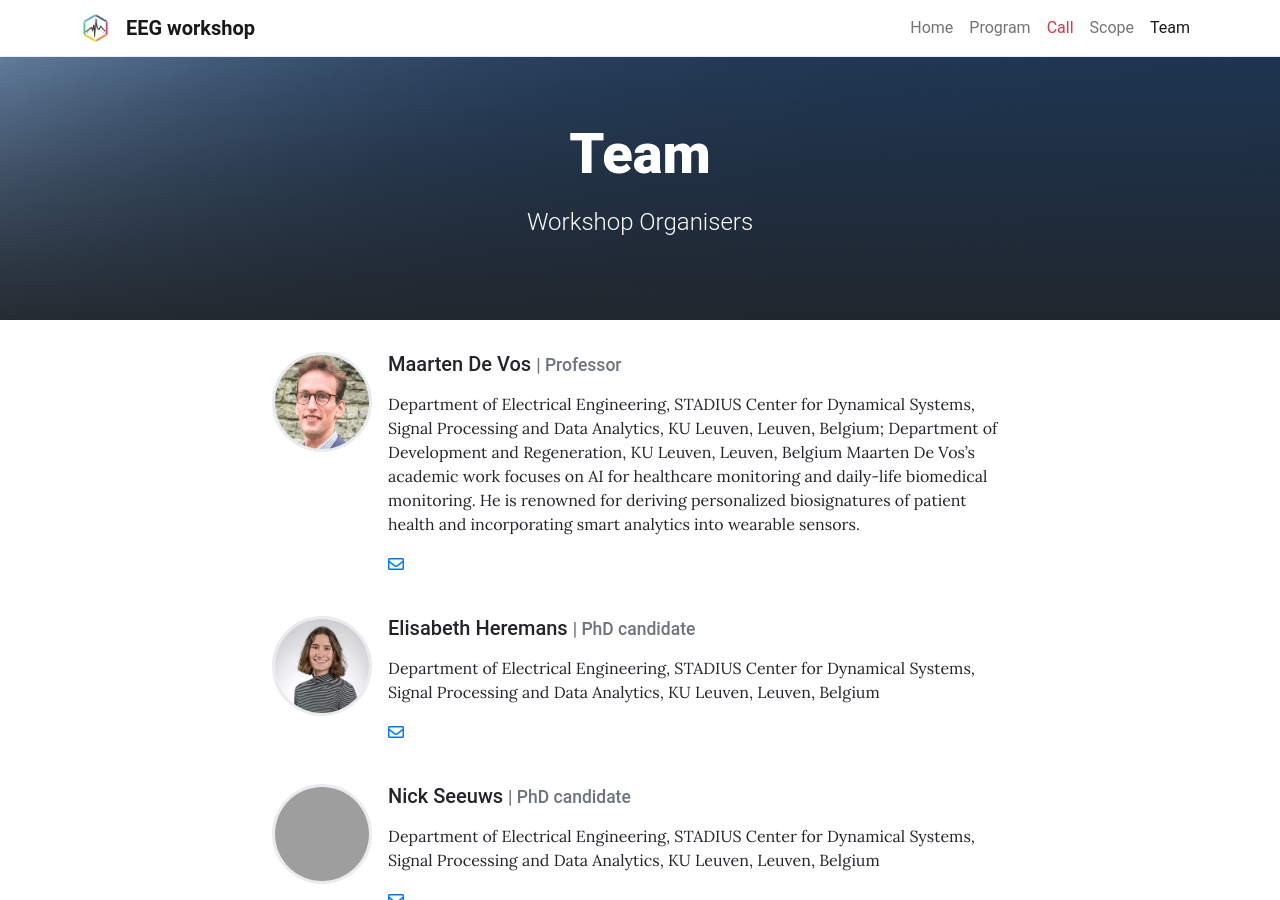
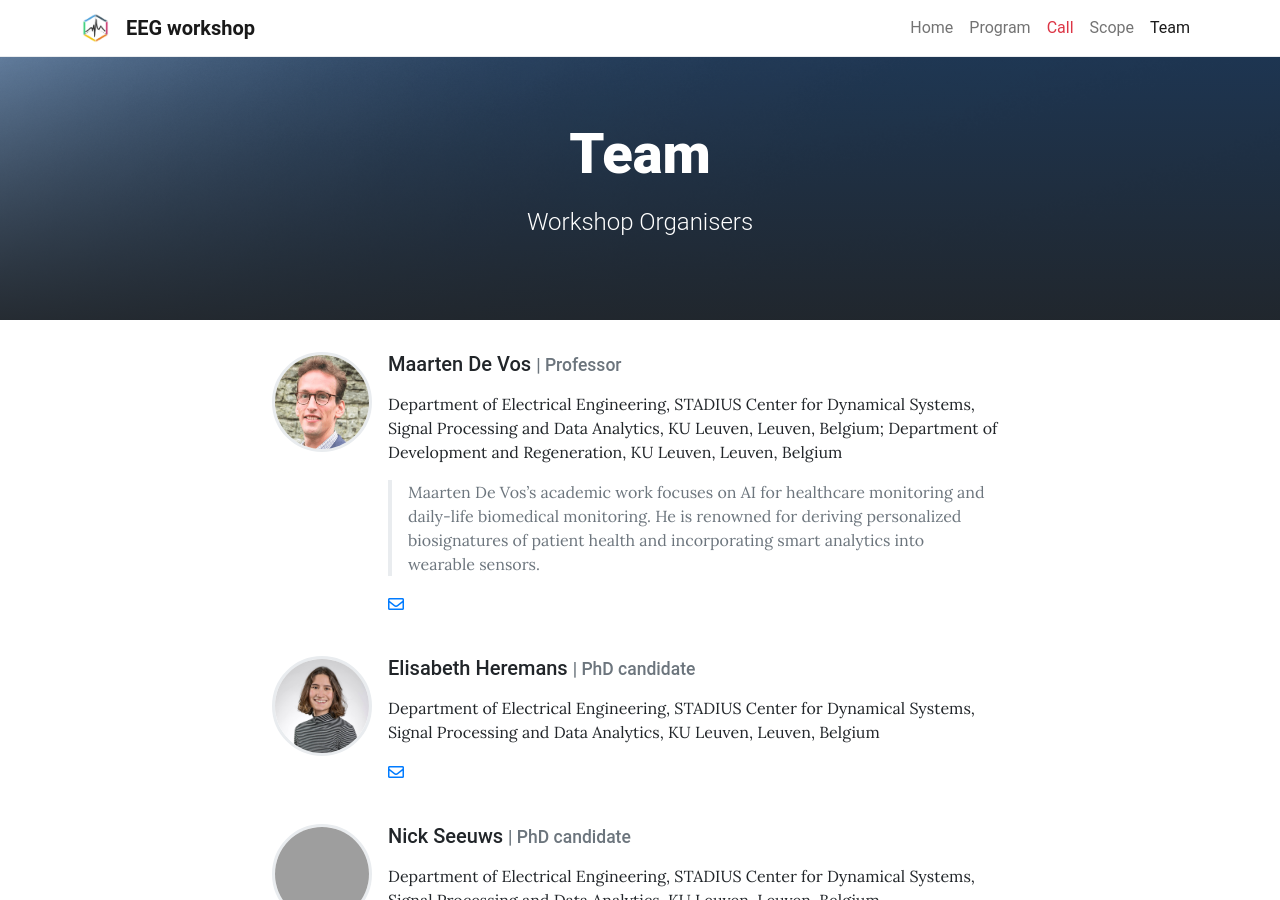
Before and after one commit to biomedepi/eegworkshop, a Jekyll site: the page built from pages/team.md, in a window 1280 px wide and 900 px high. Built offline with Jekyll 4.4.1, drawn with Linux system fonts in a browser that asks for light colours; grey boxes are pictures that could not be loaded.

```diff
--- a/_data/team.yml
+++ b/_data/team.yml
@@ -7,7 +7,7 @@
     Department of Electrical Engineering, STADIUS Center for Dynamical Systems, Signal Processing and Data Analytics, KU Leuven, Leuven, Belgium;
     Department of Development and Regeneration, KU Leuven, Leuven, Belgium
 
-    Maarten De Vos's academic work focuses on AI for healthcare monitoring and daily-life biomedical monitoring.
+    > Maarten De Vos's academic work focuses on AI for healthcare monitoring and daily-life biomedical monitoring.
     He is renowned for deriving personalized biosignatures of patient health and incorporating smart analytics into wearable sensors.
 
   email: maarten.devos@kuleuven.be
```
